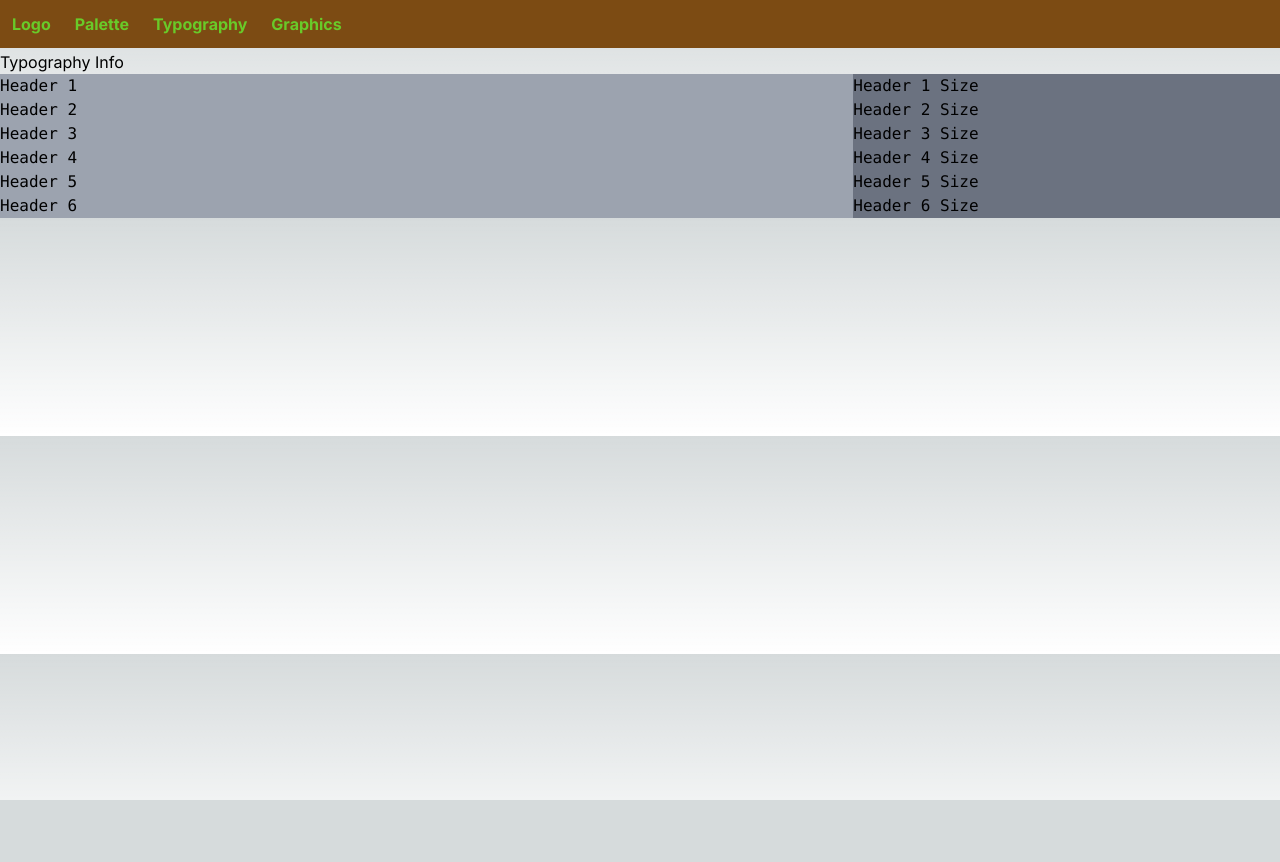
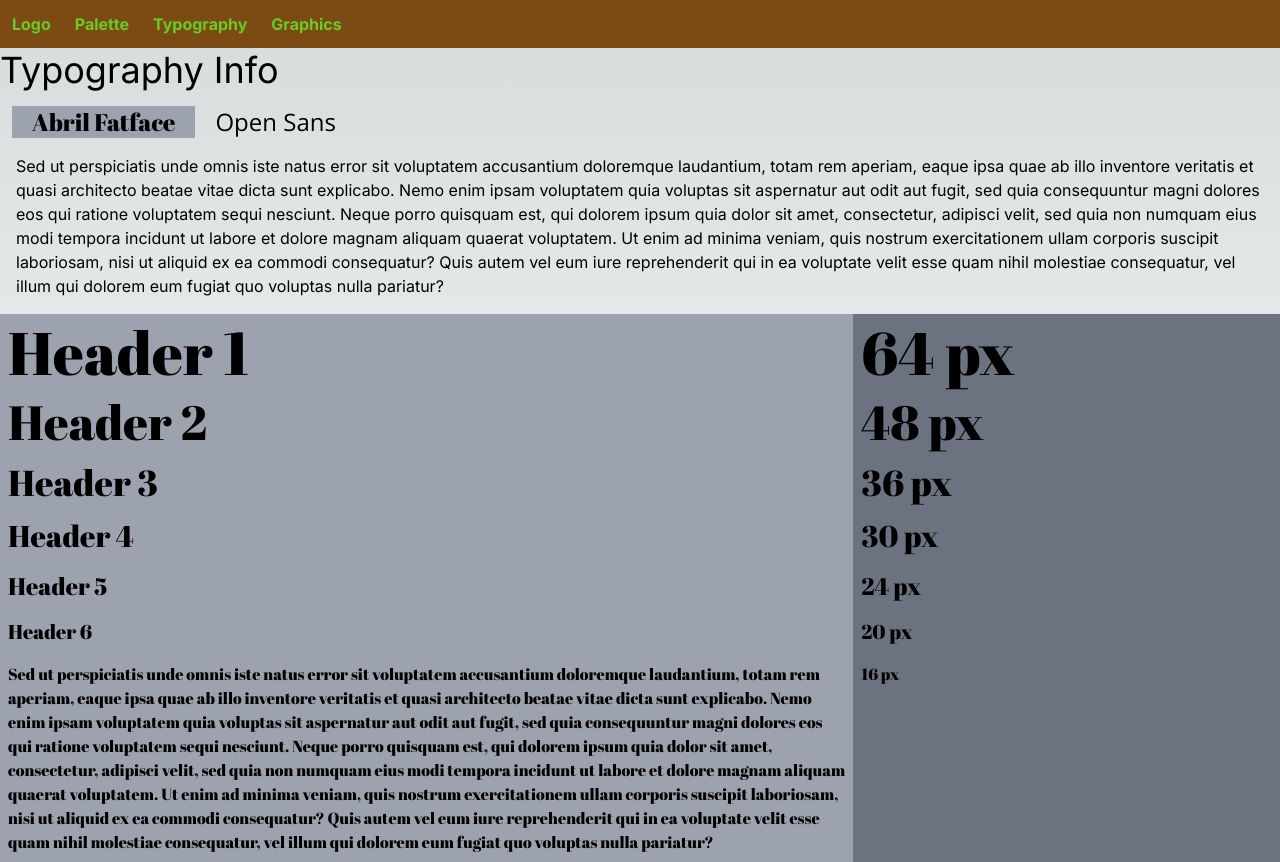
Before and after one commit to huaiyuanyu/enviroquest-styleguide, a Next.js app: page /typography in a window 1280 px wide. Before the commit the page ends 800 px from the top, so only its background shows below. Built offline with nearby package versions, Linux system fonts and the light colour scheme.

Commit message:
get contentless version of typography page up and ready

```diff
--- a/src/app/layout.tsx
+++ b/src/app/layout.tsx
@@ -17,6 +17,11 @@
 }) {
   return (
     <html lang="en">
+      <head>
+      <style>
+        @import url(https://fonts.googleapis.com/css?family=Inter|Abril+Fatface|Open+Sans);
+      </style>
+      </head>
       <body className={inter.className}>
         <Navbar />
         {children}
--- a/src/app/typography/page.tsx
+++ b/src/app/typography/page.tsx
@@ -1,24 +1,70 @@
+"use client"
+
+import { useState } from "react";
+
 export default function Typography () {
+
+    const lorem = "Sed ut perspiciatis unde omnis iste natus error sit voluptatem accusantium doloremque laudantium, totam rem aperiam, eaque ipsa quae ab illo inventore veritatis et quasi architecto beatae vitae dicta sunt explicabo. Nemo enim ipsam voluptatem quia voluptas sit aspernatur aut odit aut fugit, sed quia consequuntur magni dolores eos qui ratione voluptatem sequi nesciunt. Neque porro quisquam est, qui dolorem ipsum quia dolor sit amet, consectetur, adipisci velit, sed quia non numquam eius modi tempora incidunt ut labore et dolore magnam aliquam quaerat voluptatem. Ut enim ad minima veniam, quis nostrum exercitationem ullam corporis suscipit laboriosam, nisi ut aliquid ex ea commodi consequatur? Quis autem vel eum iure reprehenderit qui in ea voluptate velit esse quam nihil molestiae consequatur, vel illum qui dolorem eum fugiat quo voluptas nulla pariatur?"
+
+    const headerFontDescription = ""
+    const bodyFontDescription = ""
+
+    const [font, setFont] = useState("flex w-full font-header");
+    const [button1, setButtonOne] = useState("font-header px-5 bg-gray-400");
+    const [button2, setButtonTwo] = useState("font-body px-5");
+    const [text, setText] = useState(lorem);
+
+    function handleClick (e:any) {
+        const value = e.target.value;
+        const text = "flex w-full " + value;
+        const name = e.target.name;
+
+        if(name == "header") {
+            setButtonOne("font-header px-5 bg-gray-400");
+            setButtonTwo("font-body px-5");
+        } else {
+            setButtonOne("font-header px-5");
+            setButtonTwo("font-body px-5 bg-gray-400");
+        }
+
+        setFont(text);
+    }
+
     return (
         <div className="mt-[50px]">
-            <p>Typography Info</p>
-            <div className="flex w-full font-mono">
-            <div className="w-4/6 bg-gray-400 h-auto">
-                <div><h1>Header 1</h1></div>
-                <div><h2>Header 2</h2></div>
-                <div><h3>Header 3</h3></div>
-                <div><h4>Header 4</h4></div>
-                <div><h5>Header 5</h5></div>
-                <div><h6>Header 6</h6></div>
+            <h1 className="text-4xl mb-4">Typography Info</h1>
+            <div className="flex flex-row text-2xl ml-3">
+                <button className={button1} value="font-header" name="header" onClick={handleClick}>
+                    Abril Fatface
+                </button>
+                <button className={button2} value="font-body" name="body" onClick={handleClick}>
+                    Open Sans
+                </button>
             </div>
-            <div className="w-2/6 bg-gray-500 h-auto">
-                <div><h1>Header 1 Size</h1></div>
-                <div><h2>Header 2 Size</h2></div>
-                <div><h3>Header 3 Size</h3></div>
-                <div><h4>Header 4 Size</h4></div>
-                <div><h5>Header 5 Size</h5></div>
-                <div><h6>Header 6 Size</h6></div>
+            <div className="p-4">
+                <p className="text-l">
+                    {text}
+                </p>
             </div>
+            <div className={font}>
+                <div className="w-4/6 bg-gray-400 h-auto">
+                    <div className="p-2"><h1 className="text-6xl">Header 1</h1></div>
+                    <div className="p-2"><h2 className="text-5xl">Header 2</h2></div>
+                    <div className="p-2"><h3 className="text-4xl">Header 3</h3></div>
+                    <div className="p-2"><h4 className="text-3xl">Header 4</h4></div>
+                    <div className="p-2"><h5 className="text-2xl">Header 5</h5></div>
+                    <div className="p-2"><h6 className="text-xl">Header 6</h6></div>
+                    <div className="p-2"><p className="text-l">{lorem}</p></div>
+                </div>
+                <div className="w-2/6 bg-gray-500 h-auto">
+                    <div className="p-2"><h1 className="text-6xl">64 px</h1></div>
+                    <div className="p-2"><h2 className="text-5xl">48 px</h2></div>
+                    <div className="p-2"><h3 className="text-4xl">36 px</h3></div>
+                    <div className="p-2"><h4 className="text-3xl">30 px</h4></div>
+                    <div className="p-2"><h5 className="text-2xl">24 px</h5></div>
+                    <div className="p-2"><h6 className="text-xl">20 px</h6></div>
+                    <div className="p-2"><p className="text-l">16 px</p></div>
+                </div>
             </div>
         </div>
     )
--- a/tailwind.config.ts
+++ b/tailwind.config.ts
@@ -7,5 +7,11 @@
     './src/app/**/*.{js,ts,jsx,tsx,mdx}',
   ],
   plugins: [],
+  theme: {
+    fontFamily: {
+      'header': ['"Abril Fatface"', '"Times New Roman"', 'serif'],
+      'body': ['"Open Sans"', 'Inter', 'serif'] // Ensure fonts with spaces have " " surrounding it.
+    },
+  },
 }
 export default config
```
